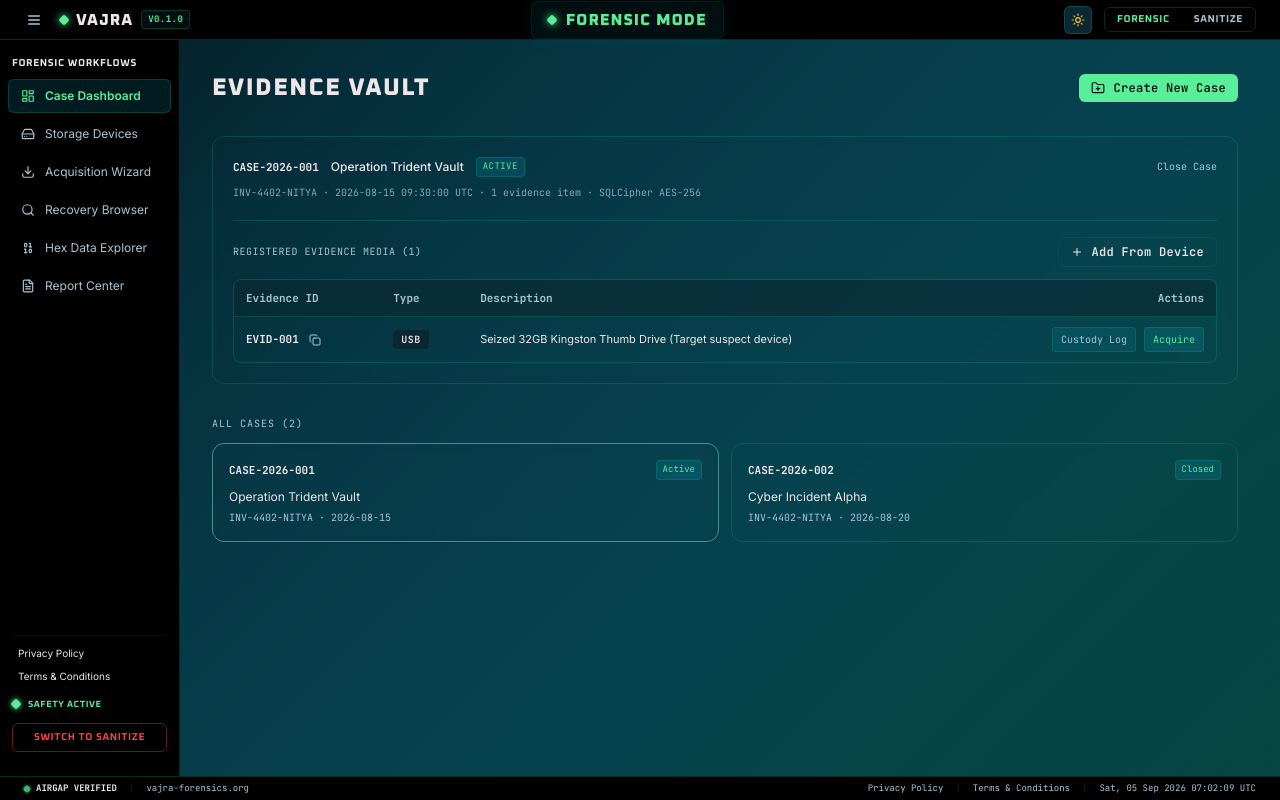
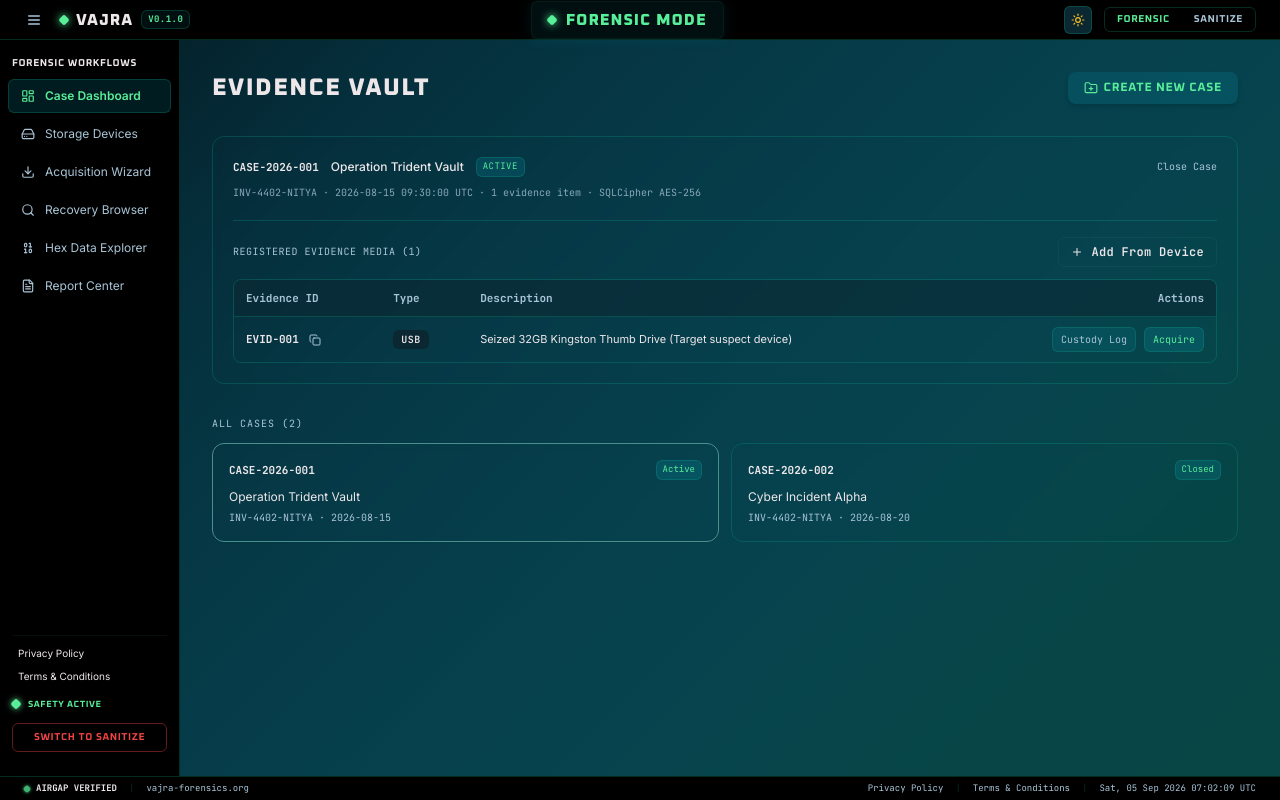
Before and after one commit to syedzahidsaleem/vajra-forensics-platform, a React (Vite) app in the folder ui/: page / in a window 1280 px wide. Built offline with nearby package versions, Linux system fonts and the light colour scheme.

Commit message:
feat(ui): integrate HoverButton component and demo into CaseDashboard and theme

```diff
--- /dev/null
+++ b/ui/src/components/ui/demo.tsx
@@ -0,0 +1,17 @@
+import { HoverButton } from "@/components/ui/hover-glow-button";
+
+const DemoOne = () => {
+  return (
+    <HoverButton
+      glowColor="#00ffc3"
+      backgroundColor="#000"
+      textColor="#ffffff"
+      hoverTextColor="#67e8f9"
+      className="shadow-lg"
+    >
+      Hover Me!
+    </HoverButton>
+  );
+};
+
+export { DemoOne };
--- /dev/null
+++ b/ui/src/components/ui/hover-glow-button.tsx
@@ -0,0 +1,86 @@
+import React, { useRef, useState, MouseEvent, ReactNode } from 'react';
+
+interface ButtonProps {
+  children: ReactNode;
+  onClick?: () => void;
+  className?: string;
+  disabled?: boolean;
+  glowColor?: string;
+  backgroundColor?: string;
+  textColor?: string;
+  hoverTextColor?: string;
+}
+
+const HoverButton: React.FC<ButtonProps> = ({
+  children,
+  onClick,
+  className = '',
+  disabled = false,
+  glowColor = '#00ffc3',
+  backgroundColor = '#111827', // gray-900 equivalent
+  textColor = '#ffffff',
+  hoverTextColor = '#67e8f9' // cyan-300 equivalent
+}) => {
+  const buttonRef = useRef<HTMLButtonElement>(null);
+  const [glowPosition, setGlowPosition] = useState({ x: 50, y: 50 });
+  const [isHovered, setIsHovered] = useState(false);
+
+  const handleMouseMove = (e: MouseEvent<HTMLButtonElement>) => {
+    if (buttonRef.current) {
+      const rect = buttonRef.current.getBoundingClientRect();
+      const x = e.clientX - rect.left;
+      const y = e.clientY - rect.top;
+      setGlowPosition({ x, y });
+    }
+  };
+
+  const handleMouseEnter = () => {
+    setIsHovered(true);
+  };
+
+  const handleMouseLeave = () => {
+    setIsHovered(false);
+  };
+
+  return (
+    <button
+      ref={buttonRef}
+      onClick={onClick}
+      disabled={disabled}
+      onMouseMove={handleMouseMove}
+      onMouseEnter={handleMouseEnter}
+      onMouseLeave={handleMouseLeave}
+      className={`
+        relative inline-block px-8 py-4 border-none
+        cursor-pointer overflow-hidden transition-colors duration-300
+        text-xl rounded-lg z-10 font-sans
+        ${disabled ? 'opacity-50 cursor-not-allowed' : ''}
+        ${className}
+      `}
+      style={{
+        backgroundColor: backgroundColor,
+        color: isHovered ? hoverTextColor : textColor,
+      }}
+    >
+      {/* Glow effect div */}
+      <div
+        className={`
+          absolute w-[200px] h-[200px] rounded-full opacity-50 pointer-events-none
+          transition-transform duration-400 ease-out -translate-x-1/2 -translate-y-1/2
+          ${isHovered ? 'scale-120' : 'scale-0'}
+        `}
+        style={{
+          left: `${glowPosition.x}px`,
+          top: `${glowPosition.y}px`,
+          background: `radial-gradient(circle, ${glowColor} 10%, transparent 70%)`,
+          zIndex: 0,
+        }}
+      />
+
+      {/* Button content */}
+      <span className="relative z-10">{children}</span>
+    </button>
+  );
+};
+
+export { HoverButton };
--- a/ui/src/globals.css
+++ b/ui/src/globals.css
@@ -34,6 +34,12 @@
   --forensic-primary-hover-light: #3A716E;
   --forensic-border-light: #C5979D;
   --forensic-primary-text-light: #2A6B68;  /* darker teal, readable on light bg */
+  --button-ripple-color: oklch(0.145 0 0 / 0.3);
+}
+
+.dark,
+[data-theme="dark"] {
+  --button-ripple-color: oklch(0.985 0 0 / 0.5);
 }
 
 /* Scoped mode + theme custom properties */
--- a/ui/src/screens/CaseDashboard.tsx
+++ b/ui/src/screens/CaseDashboard.tsx
@@ -11,6 +11,7 @@ import {
   Check,
 } from 'lucide-react';
 import { GlassCard, GlowButton, FileTypeBadge, useToast } from '../components/ui/vajra-components';
+import { HoverButton } from '@/components/ui/hover-glow-button';
 
 export const CaseDashboard: React.FC = () => {
   const { activeCase, cases, setActiveCase, refreshCases, setActiveScreen } = useApp();
@@ -115,14 +116,17 @@ export const CaseDashboard: React.FC = () => {
           </h1>
         </div>
 
-        <GlowButton
-          variant="primary"
-          size="sm"
-          icon={<FolderPlus className="w-3.5 h-3.5" />}
+        <HoverButton
           onClick={() => setShowNewCaseModal(true)}
+          glowColor="#14B8A6"
+          backgroundColor="rgba(13, 184, 211, 0.12)"
+          textColor="var(--forensic-accent)"
+          hoverTextColor="#59EE99"
+          className="!text-xs !px-4 !py-2 border border-[var(--forensic-border)] font-industrial font-bold uppercase tracking-wider shadow-md inline-flex items-center gap-2 cursor-pointer"
         >
-          Create New Case
-        </GlowButton>
+          <FolderPlus className="w-3.5 h-3.5 inline-block mr-1.5" />
+          <span>Create New Case</span>
+        </HoverButton>
       </div>
 
       {/* Active Case Hero Card */}
--- a/ui/tailwind.config.js
+++ b/ui/tailwind.config.js
@@ -40,6 +40,7 @@ export default {
           card: '#1F1010',
           border: '#3E1C1C',
         },
+        'button-ripple': 'var(--button-ripple-color)',
       },
       fontFamily: {
         mono: ['JetBrains Mono', 'Fira Code', 'Consolas', 'monospace'],
@@ -62,6 +63,20 @@ export default {
           to: { "background-position": "0% 0%" },
         },
       },
+      borderRadius: {
+        none: '0px',
+        xs: '0.125rem',
+        DEFAULT: '0.375rem',
+        '2xl': '1.5rem',
+        '3xl': '1.875rem',
+        full: '9999px',
+      },
+      scale: {
+        120: '1.2',
+      },
+      transitionDuration: {
+        400: '400ms',
+      },
     },
   },
   plugins: [],
```
